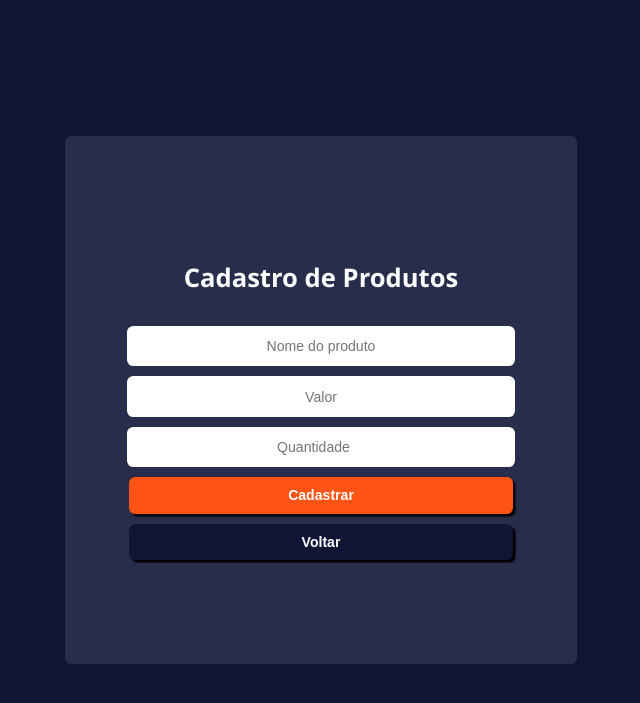
After one commit to RudsonE/desafio-objetivo-sistemas, a PHP site: page /cadastros.php in a window 1280 px wide. The commit adds this page. Shown: the top 703 px of the page, without its empty margins (319-959 px from the left). Run offline with PHP 8.4, Linux system fonts and the light colour scheme.

Commit message:
Criação de interface e melhorias

```diff
--- /dev/null
+++ b/cadastros.php
@@ -0,0 +1,40 @@
+<?php
+require_once "./controllers/produto.php";
+session_start();
+if($_SERVER["REQUEST_METHOD"] == "POST"){
+    $conn = new Produto;
+
+    $nome = $_POST["nome"];
+    $valor = $_POST["valor"];
+    $quantidade = $_POST["quantidade"];
+
+    $_SESSION["nome"] = $nome;
+    $_SESSION["valor"] = $valor;
+    $_SESSION["quantidade"] = $quantidade;
+
+    $conn->setProduto([$nome, $valor, $quantidade]);
+}
+
+?>
+<!DOCTYPE html>
+<html lang="pt-br">
+<head>
+    <meta charset="UTF-8">
+    <meta name="viewport" content="width=device-width, initial-scale=1.0">
+    <link rel="stylesheet" href="./style.css">
+    <title>Mercadinho JWT</title>
+</head>
+<body>
+    <div class="">
+        <form method="post" action="" class="cadastro">
+            <h3 class="title">Cadastro de Produtos</h3>
+            <input type="text" name="nome" id="" placeholder="Nome do produto" autocomplete="off" class="text-box" value="<?php echo isset($_SESSION["nome"]) ? $_SESSION["nome"] : '' ?>">
+<input type="text" name="valor" placeholder="Valor" autocomplete="off" class="text-box" value="<?php echo isset($_SESSION["valor"]) ? $_SESSION["valor"] : '' ?>">
+<input type="number" name="quantidade" placeholder="Quantidade" class="text-box" value="<?php echo isset($_SESSION["quantidade"]) ? $_SESSION["quantidade"] : '' ?>">
+            <button type="submit" class="btn-action">Cadastrar</button>
+            <button type="button" onclick="abreLink('./index.php')" class="btn-action btn-secondary">Voltar</button>
+        </form>
+    </div>
+</body>
+<script src="./script.js"></script>
+</html>
--- a/controllers/produto.php
+++ b/controllers/produto.php
@@ -8,9 +8,12 @@ class Produto {
     private $quantidade;
 
     public function setProduto($data){
+        $conn = new Database;
         $this->nome = $data[0];
         $this->preco = $data[1];
         $this->quantidade = $data[2];
+        $conn->insertData($this->nome, $this->preco, $this->quantidade);
+
     }
 
     public function getProduto(){
@@ -53,9 +56,24 @@ class Database {
 
     }
 
-    public function insertData(){
-        //para fazer ainda
-        return "";
+    public function insertData($nome, $preco, $quantidade){
+        $checkData = $this->connection->query("SELECT * FROM produtos WHERE nome = '$nome'");
+        $query = "INSERT INTO produtos (nome, preco, quantidade, data_cadastro) VALUES ('$nome', $preco, $quantidade, NOW())";
+
+        if($checkData->num_rows > 0){
+            echo "O produto já está cadastrado no sistema. Não foi inserido.";
+        } else {
+            if($this->connection->query($query) === TRUE){
+                echo "Produto inserido com sucesso.";
+            }else{
+                echo "Erro ao inserir o produto: " . $this->connection->error;
+            }
+        }
+
+    }
+
+    public function closeConnection(){
+
     }
 }
 ?>
--- /dev/null
+++ b/script.js
@@ -0,0 +1,3 @@
+function abreLink(link){
+    window.location.href = link
+}
--- /dev/null
+++ b/style.css
@@ -0,0 +1,79 @@
+.menu-inicio{
+    display: flex;
+    align-items: center;
+    justify-content: center;
+    height: 50vh;
+    width: 30vw;
+    background-color: rgba(255, 255, 255, 0.1);
+    position: absolute;
+    top: 50%;
+    left: 50%;
+    transform: translate(-50%, -50%);
+    flex-direction: column;
+    padding: .8vw;
+    border-radius: .5vw;
+}
+
+.btn-action{
+    background-color: #FF5413;
+    border-style: none;
+    border-radius: .5vw;
+    min-height: 30px;
+    margin-block: 5px;
+    color: white;
+    padding: .8vw;
+    font-size: 1.1vw;
+    font-weight: 700;
+    box-shadow: 0.2vw .2vw .1vw black;
+    width: 100%;
+    transition: all .2s;
+    text-align: center;
+
+}
+.btn-action:hover{
+    scale: 1.03;
+}
+.btn-secondary{
+    background-color: #101536;
+}
+
+.text-box{
+    display: flex;
+    width: 100%;
+    height: 3vw;
+    border-style: none;
+    border-radius: .5vw;
+    margin: 5px;
+    font-size: 1.1vw ;
+    text-align: center;
+
+}
+
+
+.title{
+    font-family: 'Segoe UI', Tahoma, Geneva, Verdana, sans-serif;
+    color: white;
+    font-size: 2vw;
+}
+
+body{
+    background-color: #101536;
+    font-family: 'Segoe UI', Tahoma, Geneva, Verdana, sans-serif;
+}
+
+.cadastro{
+    overflow: hidden;
+    display: flex;
+    align-items: center;
+    justify-content: center;
+    height: 50vh;
+    width: 30vw;
+    background-color: rgba(255, 255, 255, 0.1);
+    position: absolute;
+    top: 50%;
+    left: 50%;
+    transform: translate(-50%, -50%);
+    flex-direction: column;
+    padding: 5vw;
+    border-radius: .5vw;
+}
--- /dev/null
+++ b/vendas.php
@@ -0,0 +1,5 @@
+<?php
+session_start();
+
+print_r($_SESSION);
+?>
```
Also changed, not shown: index.php (+12 -10 lines).
